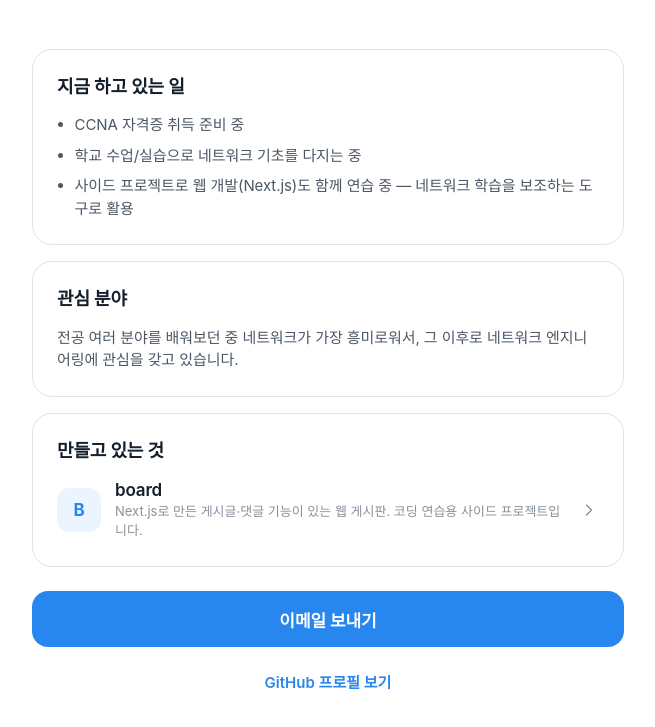
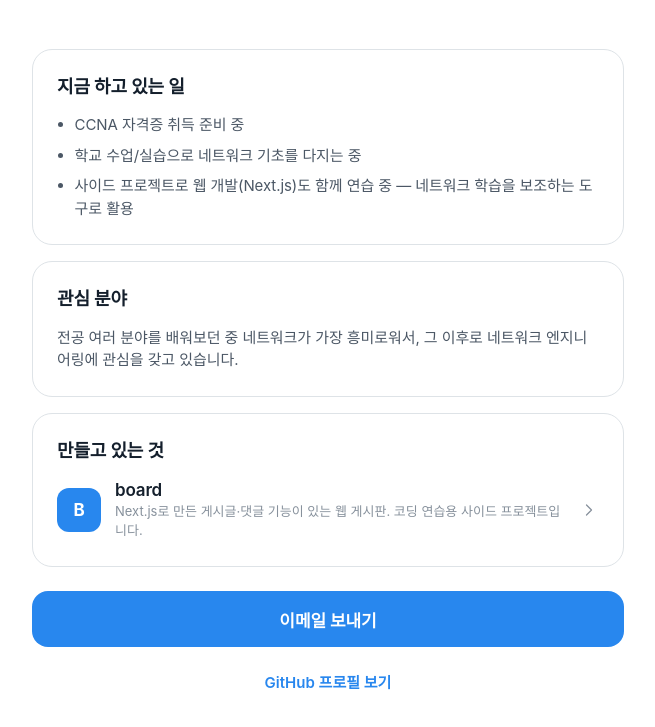
Before and after one commit to choiheewoon/choiheewoon.github.io, a plain HTML site: page index.html in a window 1280 px wide. Shown: the part 829-1556 px from the top of the page, without its empty margins (312-967 px from the left). Drawn offline with Linux system fonts and the light colour scheme; a web font is replaced by a local one.

Commit message:
Make list-row icon solid accent blue for stronger presence
Co-Authored-By: Claude Sonnet 5 <noreply@anthropic.com>

```diff
--- a/index.html
+++ b/index.html
@@ -193,8 +193,8 @@
     height: 44px;
     flex: none;
     border-radius: var(--radius-m);
-    background: var(--accent-weak);
-    color: var(--accent);
+    background: var(--accent);
+    color: var(--on-accent);
     display: flex;
     align-items: center;
     justify-content: center;
```
